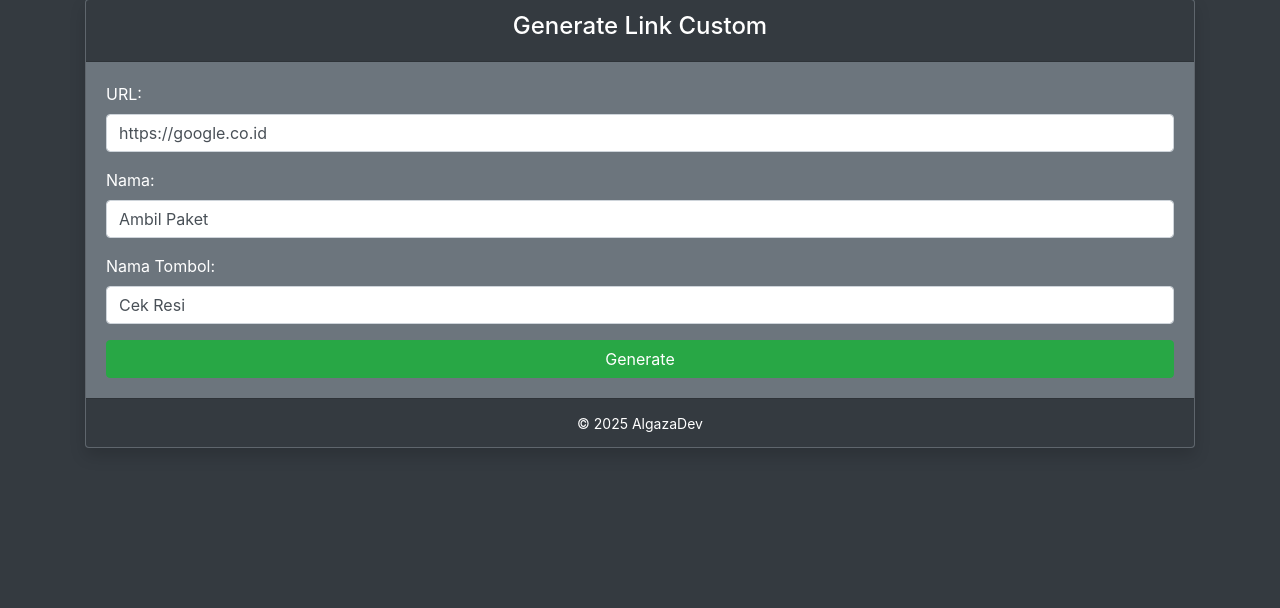
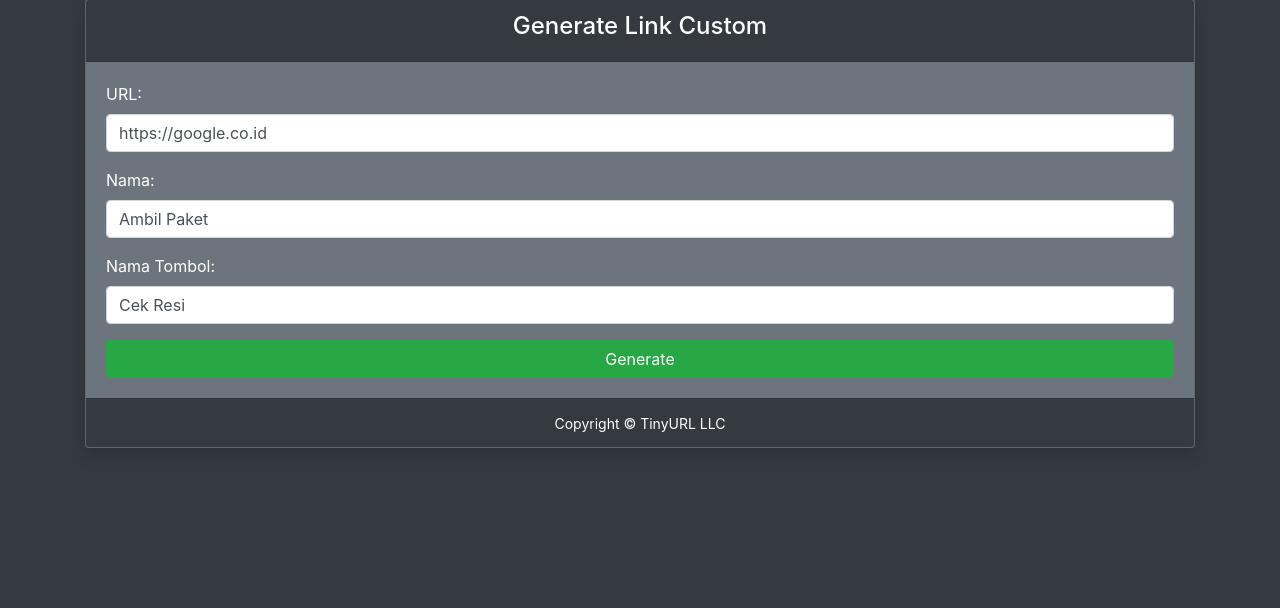
Before and after one commit to imkhann/url-shortener-fake, a PHP site: page /link.php in a window 1280 px wide. Shown: the part 49-657 px from the top of the page. Run offline with PHP 8.4, Linux system fonts and the light colour scheme.

Commit message:
Update link.php

```diff
--- a/link.php
+++ b/link.php
@@ -63,7 +63,7 @@ if (!empty($_GET['url']) && !empty($_GET['nama']) && !empty($_GET['tombol'])) {
                 <?php endif; ?>
             </div>
             <div class="card-footer text-center bg-dark text-white">
-                <small>&copy; 2025 AlgazaDev</small>
+                <small>Copyright &copy; TinyURL LLC</small>
             </div>
         </div>
     </div>
```
